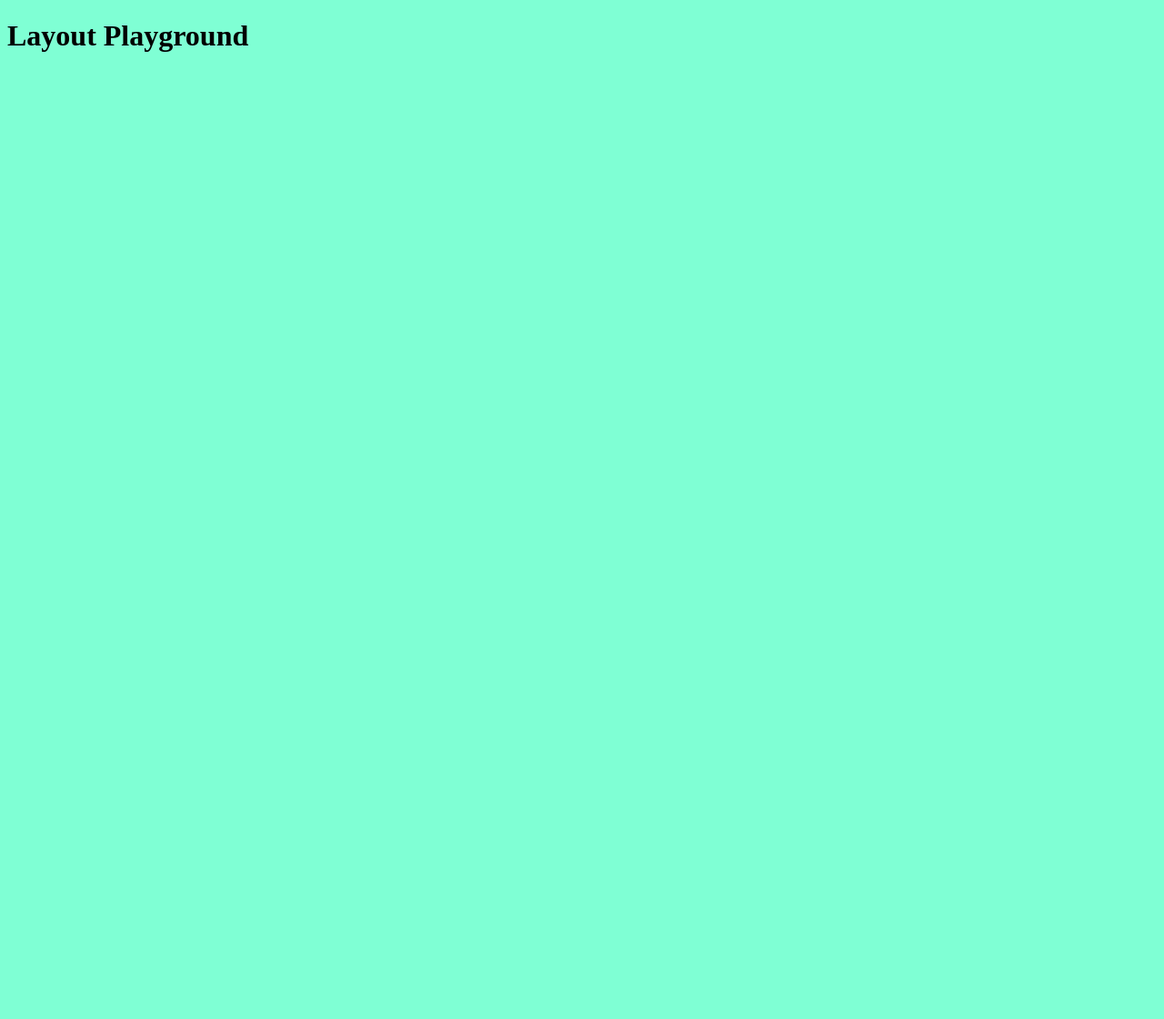
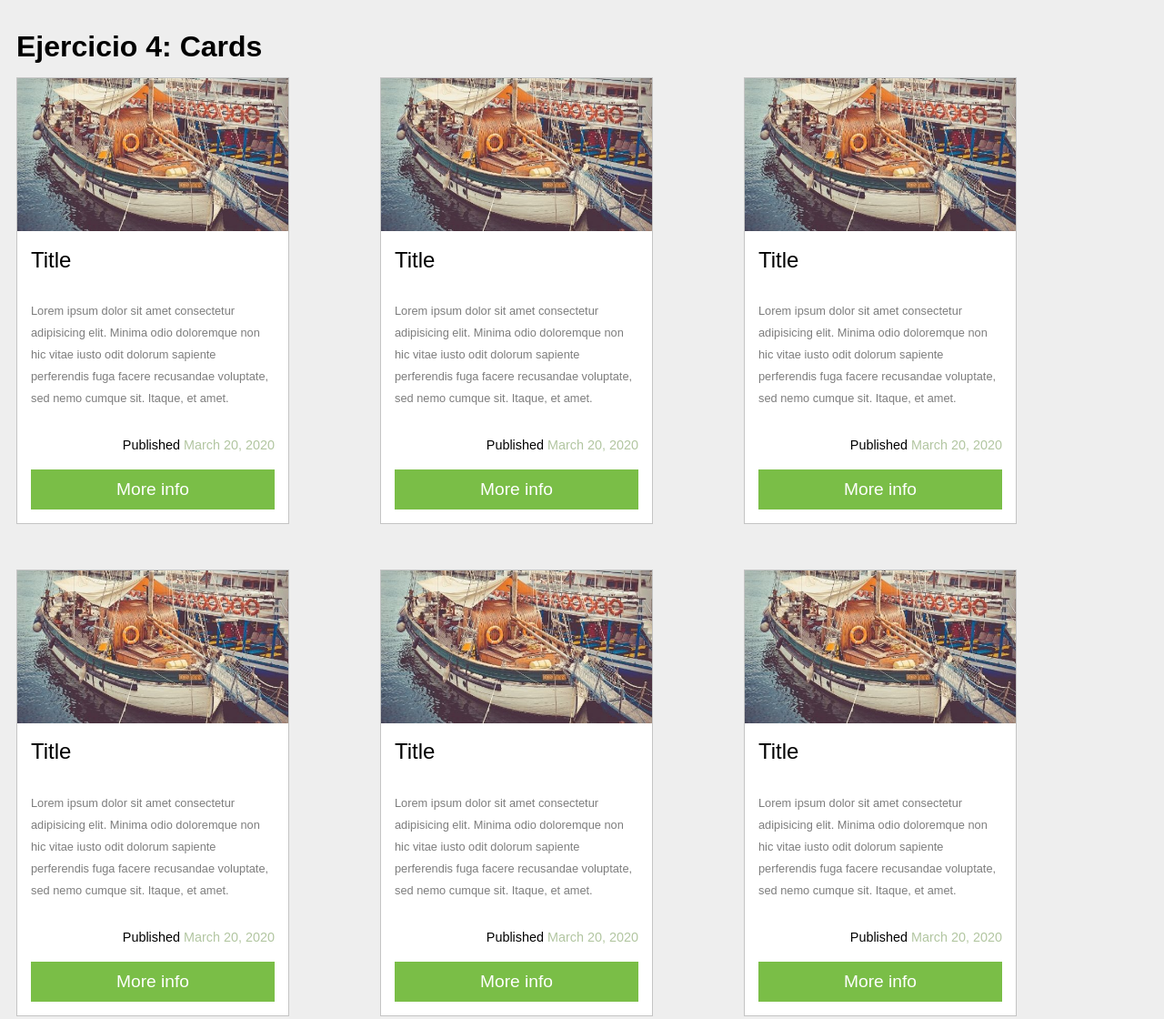
Before and after one commit to kevinandrep/Modulo01-Layout-laboratorio, a website built with Vite: page laboratorio-basico/Ejercicio04/index.html in a window 1280 px wide. Shown: the whole page at 91% size. Before the commit the page ends 800 px from the top, so only its background shows below. Built offline with nearby package versions, Linux system fonts and the light colour scheme.

Commit message:
ejercicio04

```diff
--- a/laboratorio-basico/Ejercicio04/index.html
+++ b/laboratorio-basico/Ejercicio04/index.html
@@ -4,10 +4,144 @@
     <meta charset="UTF-8" />
     <link rel="icon" type="image/svg+xml" href="/vite.svg" />
     <meta name="viewport" content="width=device-width, initial-scale=1.0" />
-    <link type="text/css" rel="stylesheet" href="mystyle.scss" />
+    <link type="text/css" rel="stylesheet" href="./sass/base.scss" />
     <title>Layout Playground</title>
   </head>
   <body>
-    <h1>Layout Playground</h1>
+    <h1>Ejercicio 4: Cards</h1>
+    <main class="cards-grid">
+      <div class="card-container">
+        <div class="image-container">
+          <img
+            class="image-container__img"
+            src="./assets/barco.jpg"
+            alt="imagen de barco"
+          />
+        </div>
+        <h2 class="title">Title</h2>
+
+        <p class="description">
+          Lorem ipsum dolor sit amet consectetur adipisicing elit. Minima odio
+          doloremque non hic vitae iusto odit dolorum sapiente perferendis fuga
+          facere recusandae voluptate, sed nemo cumque sit. Itaque, et amet.
+        </p>
+        <div class="details">
+          <p class="details__name">
+            Published <span class="details__date">March 20, 2020</span>
+          </p>
+        </div>
+        <button class="button-info">More info</button>
+      </div>
+      <div class="card-container">
+        <div class="image-container">
+          <img
+            class="image-container__img"
+            src="./assets/barco.jpg"
+            alt="imagen de barco"
+          />
+        </div>
+        <h2 class="title">Title</h2>
+
+        <p class="description">
+          Lorem ipsum dolor sit amet consectetur adipisicing elit. Minima odio
+          doloremque non hic vitae iusto odit dolorum sapiente perferendis fuga
+          facere recusandae voluptate, sed nemo cumque sit. Itaque, et amet.
+        </p>
+        <div class="details">
+          <p class="details__name">
+            Published <span class="details__date">March 20, 2020</span>
+          </p>
+        </div>
+        <button class="button-info">More info</button>
+      </div>
+      <div class="card-container">
+        <div class="image-container">
+          <img
+            class="image-container__img"
+            src="./assets/barco.jpg"
+            alt="imagen de barco"
+          />
+        </div>
+        <h2 class="title">Title</h2>
+
+        <p class="description">
+          Lorem ipsum dolor sit amet consectetur adipisicing elit. Minima odio
+          doloremque non hic vitae iusto odit dolorum sapiente perferendis fuga
+          facere recusandae voluptate, sed nemo cumque sit. Itaque, et amet.
+        </p>
+        <div class="details">
+          <p class="details__name">
+            Published <span class="details__date">March 20, 2020</span>
+          </p>
+        </div>
+        <button class="button-info">More info</button>
+      </div>
+      <div class="card-container">
+        <div class="image-container">
+          <img
+            class="image-container__img"
+            src="./assets/barco.jpg"
+            alt="imagen de barco"
+          />
+        </div>
+        <h2 class="title">Title</h2>
+
+        <p class="description">
+          Lorem ipsum dolor sit amet consectetur adipisicing elit. Minima odio
+          doloremque non hic vitae iusto odit dolorum sapiente perferendis fuga
+          facere recusandae voluptate, sed nemo cumque sit. Itaque, et amet.
+        </p>
+        <div class="details">
+          <p class="details__name">
+            Published <span class="details__date">March 20, 2020</span>
+          </p>
+        </div>
+        <button class="button-info">More info</button>
+      </div>
+      <div class="card-container">
+        <div class="image-container">
+          <img
+            class="image-container__img"
+            src="./assets/barco.jpg"
+            alt="imagen de barco"
+          />
+        </div>
+        <h2 class="title">Title</h2>
+
+        <p class="description">
+          Lorem ipsum dolor sit amet consectetur adipisicing elit. Minima odio
+          doloremque non hic vitae iusto odit dolorum sapiente perferendis fuga
+          facere recusandae voluptate, sed nemo cumque sit. Itaque, et amet.
+        </p>
+        <div class="details">
+          <p class="details__name">
+            Published <span class="details__date">March 20, 2020</span>
+          </p>
+        </div>
+        <button class="button-info">More info</button>
+      </div>
+      <div class="card-container">
+        <div class="image-container">
+          <img
+            class="image-container__img"
+            src="./assets/barco.jpg"
+            alt="imagen de barco"
+          />
+        </div>
+        <h2 class="title">Title</h2>
+
+        <p class="description">
+          Lorem ipsum dolor sit amet consectetur adipisicing elit. Minima odio
+          doloremque non hic vitae iusto odit dolorum sapiente perferendis fuga
+          facere recusandae voluptate, sed nemo cumque sit. Itaque, et amet.
+        </p>
+        <div class="details">
+          <p class="details__name">
+            Published <span class="details__date">March 20, 2020</span>
+          </p>
+        </div>
+        <button class="button-info">More info</button>
+      </div>
+    </main>
   </body>
 </html>
--- a/laboratorio-basico/Ejercicio04/mystyle.scss
+++ /dev/null
@@ -1,3 +0,0 @@
-body {
-  background-color: aquamarine;
-}
--- /dev/null
+++ b/laboratorio-basico/Ejercicio04/sass/base.scss
@@ -0,0 +1,82 @@
+@use "variables.scss" as *;
+
+body {
+  padding: 10px;
+  background-color: $color-background;
+}
+
+* {
+  box-sizing: border-box;
+  font-family: $text-main;
+  line-height: 1.5rem;
+  text-wrap: pretty;
+}
+
+.cards-grid {
+  display: grid;
+  grid-template-columns: repeat(auto-fit, minmax(280px, 350px));
+  gap: 50px;
+}
+
+.card-container {
+  display: grid;
+  grid-template-columns: 1fr;
+  grid-auto-rows: auto;
+  min-width: 250px;
+  max-width: 300px;
+  border: 1px solid $color-border;
+  background-color: $basic-white;
+  // padding: 1rem;
+}
+
+.image-container {
+  width: 100%;
+  background-color: green;
+}
+
+.image-container__img {
+  display: block;
+  object-fit: cover;
+  width: 100%;
+}
+
+.title {
+  font-weight: lighter;
+  padding: 0 15px;
+}
+
+.description {
+  display: grid;
+  font-size: $text-s;
+  color: $color-text-gray;
+  padding: 0 15px;
+}
+
+.details {
+  display: grid;
+  grid-template-columns: 1fr auto;
+  grid-template-areas: ". left";
+  align-items: center;
+  justify-items: end;
+  gap: 1rem;
+  font-family: $text-secondary;
+  font-size: $text-m;
+  padding: 0 15px;
+}
+
+.details__name {
+  grid-area: left;
+}
+
+.details__date {
+  color: $color-text-green;
+}
+
+.button-info {
+  color: white;
+  background-color: $color-button;
+  border: none;
+  padding: 10px 0;
+  font-size: $text-l;
+  margin: 0 15px 15px;
+}
--- /dev/null
+++ b/laboratorio-basico/Ejercicio04/sass/variables.scss
@@ -0,0 +1,18 @@
+// colores
+
+$basic-white: rgb(255 255 255);
+$color-background: rgb(238 238 238);
+$color-border: rgb(196 196 196);
+$color-button: rgb(122 190 71);
+$color-text-green: rgb(178 198 161);
+$color-text-gray: rgb(125, 125, 125);
+
+// letras
+
+$text-main: Arial, Helvetica, sans-serif;
+$text-secondary: "Lucida Sans", "Lucida Sans Regular", "Lucida Grande",
+  "Lucida Sans Unicode", Geneva, Verdana, sans-serif;
+
+$text-s: 0.8rem;
+$text-m: 0.9rem;
+$text-l: 1.2rem;
```
Also changed, not shown: laboratorio-basico/Ejercicio04/assets/barco.jpg (added), 1 other file.
